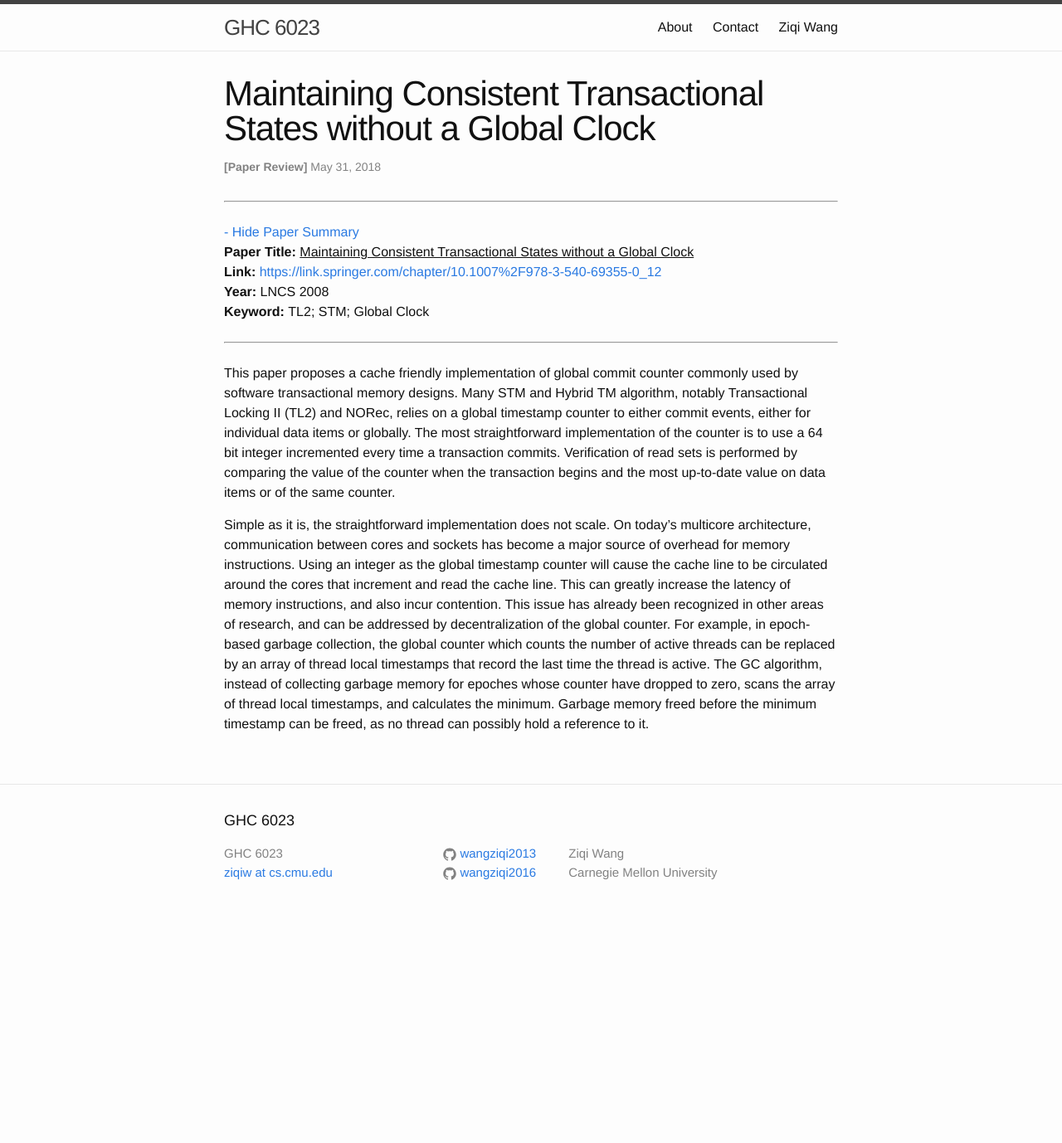
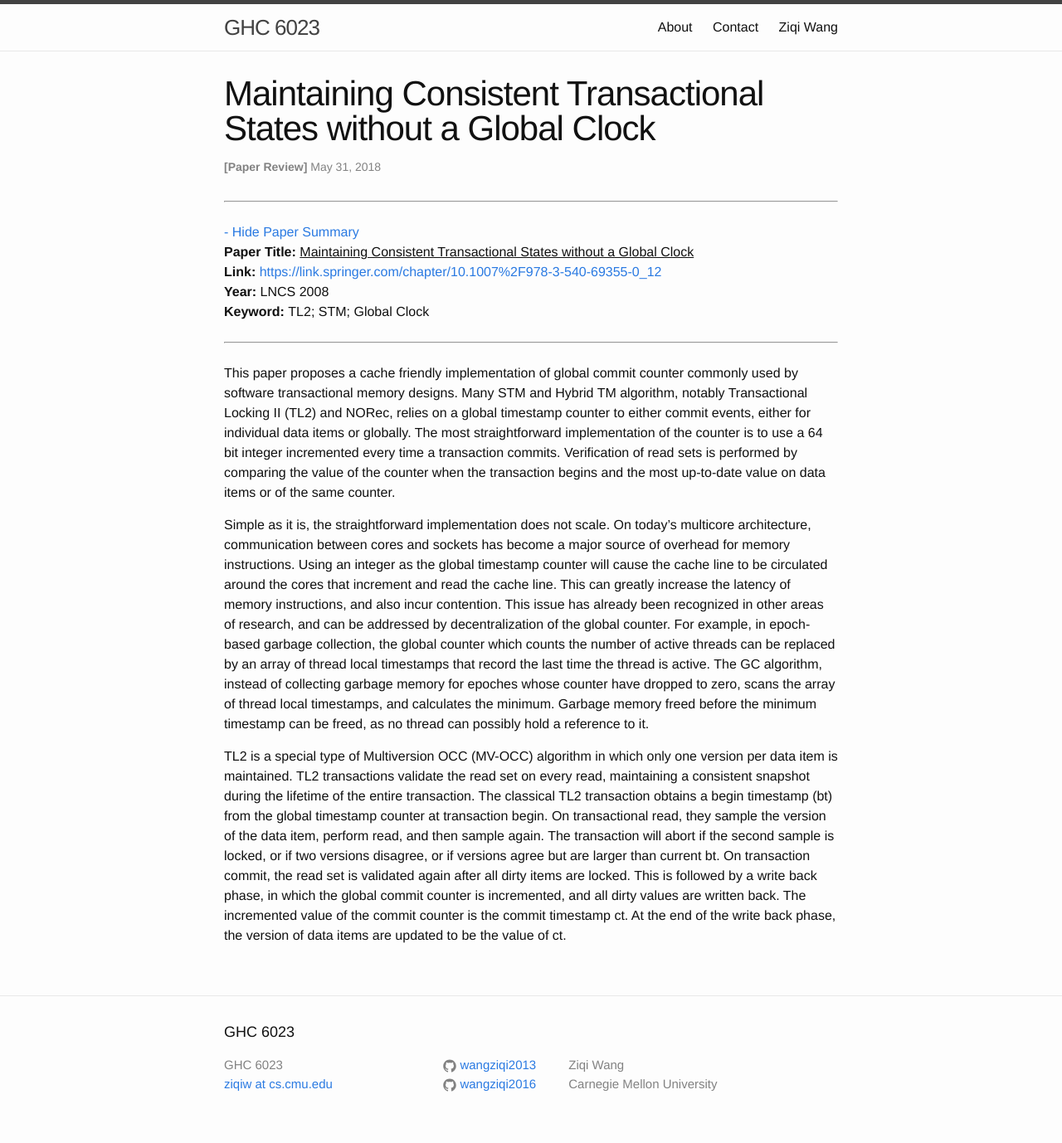
Before and after one commit to wangziqi2013/wangziqi2013.github.io, a Jekyll site: the page built from _posts/2018-05-30-tlc.markdown, in a window 1280 px wide. Shown: the whole page at 83% size. Built offline with Jekyll 4.4.1, drawn with Linux system fonts in a browser that asks for light colours; before the commit the page ends 1123 px from its top, so only the background shows below that.

Commit message:
Finish TL2

```diff
--- a/_posts/2018-05-30-tlc.markdown
+++ b/_posts/2018-05-30-tlc.markdown
@@ -31,3 +31,13 @@ counts the number of active threads can be replaced by an array of thread local
 time the thread is active. The GC algorithm, instead of collecting garbage memory for epoches whose counter have
 dropped to zero, scans the array of thread local timestamps, and calculates the minimum. Garbage memory freed before
 the minimum timestamp can be freed, as no thread can possibly hold a reference to it.
+
+TL2 is a special type of Multiversion OCC (MV-OCC) algorithm in which only one version per data item is maintained.
+TL2 transactions validate the read set on every read, maintaining a consistent snapshot during the lifetime of the
+entire transaction. The classical TL2 transaction obtains a begin timestamp (bt) from the global timestamp counter at
+transaction begin. On transactional read, they sample the version of the data item, perform read, and then sample
+again. The transaction will abort if the second sample is locked, or if two versions disagree, or if versions agree but
+are larger than current bt. On transaction commit, the read set is validated again after all dirty items are locked. This
+is followed by a write back phase, in which the global commit counter is incremented, and all dirty values are written
+back. The incremented value of the commit counter is the commit timestamp ct. At the end of the write back phase, the
+version of data items are updated to be the value of ct.
```
